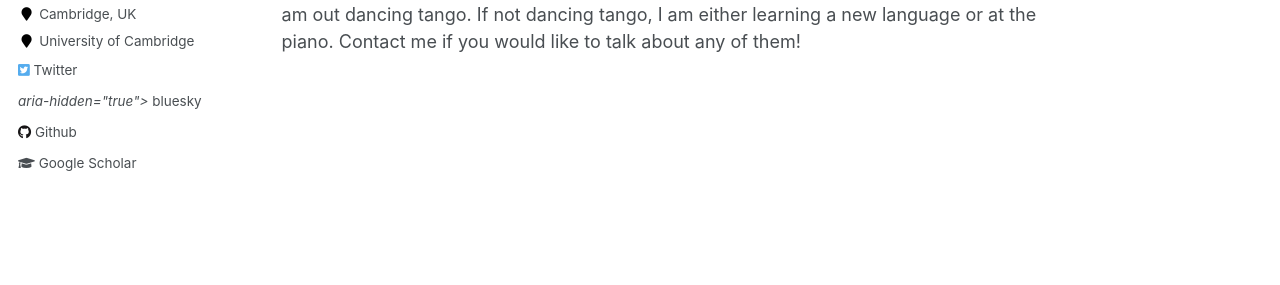
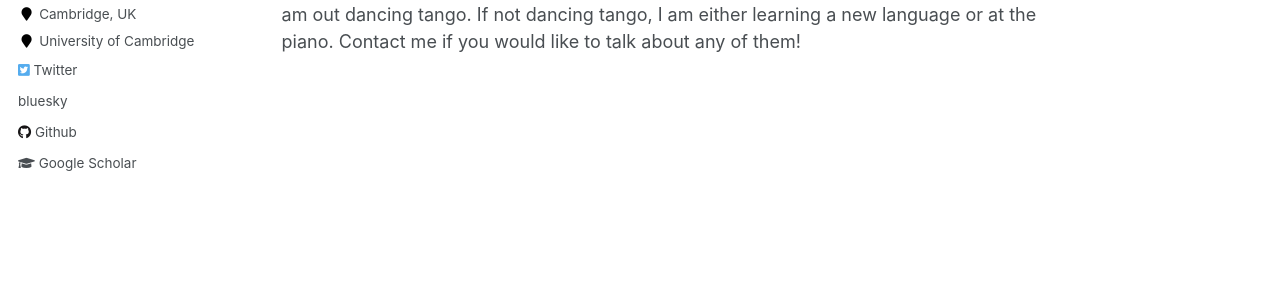
Before and after one commit to unnatisonawala/unnatisonawala.github.io, a Jekyll site: the page built from _pages/about.md, in a window 1280 px wide. Shown: the part 367-652 px from the top of the page. Built offline with Jekyll 4.4.1, drawn with Linux system fonts in a browser that asks for light colours.

Commit message:
Update author-profile.html

```diff
--- a/_includes/author-profile.html
+++ b/_includes/author-profile.html
@@ -44,7 +44,7 @@
         <li><a href="https://twitter.com/{{ author.twitter }}"><i class="fab fa-twitter-square" aria-hidden="true"></i> Twitter</a></li>
       {% endif %}
       {% if author.bluesky %}
-        <li><a href="https://bsky.app/profile/{{ author.bluesky }}"><i class="fa-brands fa-bluesky"> aria-hidden="true"></i> bluesky</a></li>
+        <li><a href="https://bsky.app/profile/{{ author.bluesky }}"><i class="fa-brands fa-bluesky" aria-hidden="true"></i> bluesky</a></li>
       {% endif %}
       {% if author.facebook %}
         <li><a href="https://www.facebook.com/{{ author.facebook }}"><i class="fab fa-facebook-square" aria-hidden="true"></i> Facebook</a></li>
```
